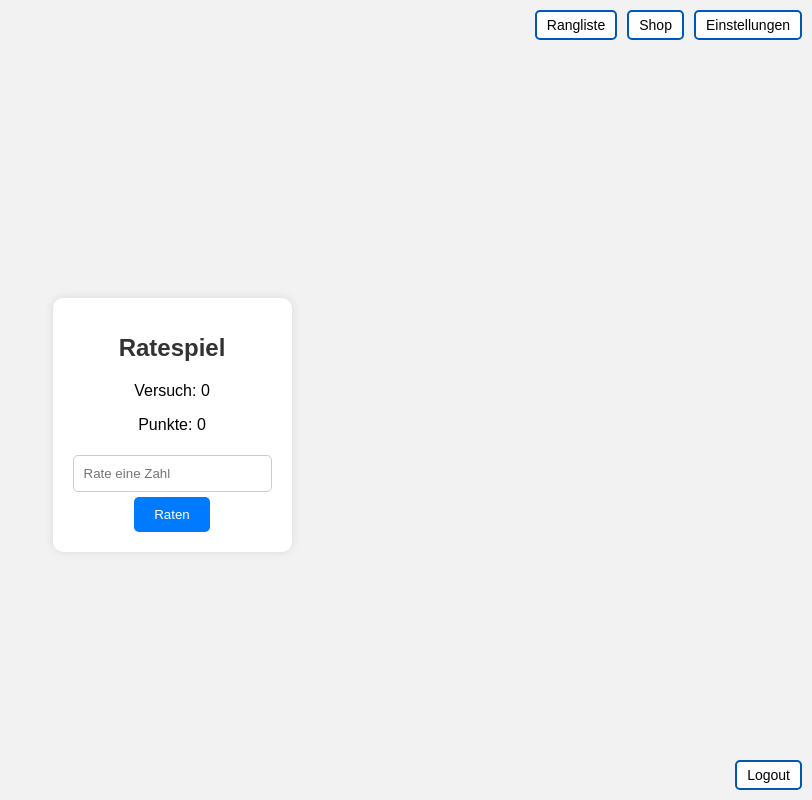
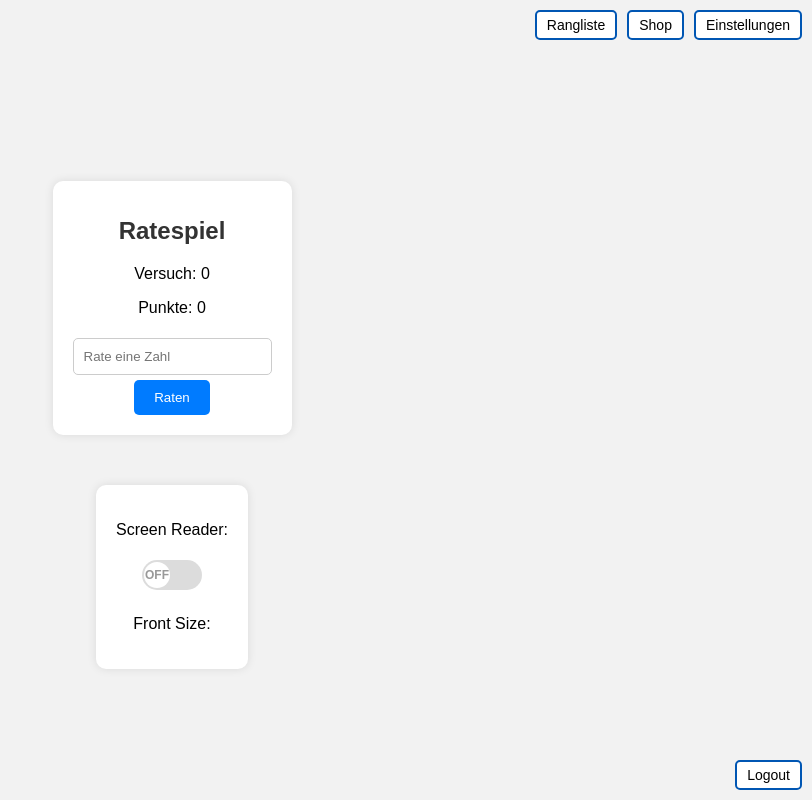
Before and after one commit to HerrOtter/dice-game, a Flask app: page / in a window 1280 px wide. Shown: the whole page, without its empty margins (468-1280 px from the left). Run offline with Flask 3, Linux system fonts and the light colour scheme; the visitor is signed in with stand-in values (Sample User, id 1); data that the repository does not hold is empty.

Commit message:
Add Settings to Frontend

```diff
--- a/dice/frontend/templates/play.html
+++ b/dice/frontend/templates/play.html
@@ -92,6 +92,15 @@
         </script>
     </div>
 
+    <div class="container" id="setting">
+        <p>Screen Reader:</p>
+        <label class="slider">
+            <input type="checkbox">
+            <span class="slider-inner"></span>
+        </label>
+        <p>Front Size:</p>
+    </div>
+
     <footer>
         <button class="logout-button" id="logout-button">Logout</button>
         <script>
--- a/dice/static/style.css
+++ b/dice/static/style.css
@@ -1,51 +1,3 @@
-/*body {
-    font-family: Arial, sans-serif;
-    background-color: #f2f2f2;
-    margin: 0;
-    padding: 0;
-    display: flex;
-    justify-content: center;
-    align-items: center;
-    flex-direction: column;
-    height: 100vh;
-}
-
-header {
-    position: fixed;
-    top: 0;
-    right: 0;
-    margin: 10px;
-}
-
-.nav-buttons {
-    display: flex;
-    gap: 10px;
-}
-
-.nav-button, .logout-button {
-    background-color: #fff;
-    color: #000;
-    border: 2px solid #0056b3;
-    cursor: pointer;
-    padding: 5px 10px;
-    font-size: 14px;
-}
-
-footer {
-    position: fixed;
-    bottom: 0;
-    right: 0;
-    margin: 10px;
-}
-
-.container {
-    background-color: #ffffff;
-    padding: 20px;
-    border-radius: 10px;
-    box-shadow: 0 0 10px rgba(0, 0, 0, 0.1);
-    text-align: center;
-}*/
-
 body {
     font-family: Arial, sans-serif;
     background-color: #f2f2f2;
@@ -96,10 +48,6 @@ footer {
     right: 0;
     margin: 10px;
 }
-
-/* ... restlicher CSS-Code ... */
-
-
 
 .container#error {
     background-color: crimson;
@@ -152,3 +100,56 @@ button:hover {
 .logout-button:hover, .nav-button:hover {
     color: #fff;
 }
+
+.slider {
+    position: relative;
+    display: inline-block;
+    width: 60px;
+    height: 30px;
+    background-color: #dcdcdc;
+    border-radius: 30px;
+    cursor: pointer;
+}
+
+.slider input {
+    display: none;
+}
+
+.slider-inner {
+    position: absolute;
+    top: 2px;
+    left: 2px;
+    width: 26px;
+    height: 26px;
+    background-color: white;
+    border-radius: 50%;
+    transition: 0.3s;
+}
+
+.slider input:checked + .slider-inner {
+    transform: translateX(30px);
+}
+
+.slider input:checked + .slider-inner::before {
+    content: 'ON';
+    display: block;
+    position: absolute;
+    top: 50%;
+    left: 50%;
+    transform: translate(-50%, -50%);
+    color: #007aff;
+    font-size: 12px;
+    font-weight: bold;
+}
+
+.slider-inner::before {
+    content: 'OFF';
+    display: block;
+    position: absolute;
+    top: 50%;
+    left: 50%;
+    transform: translate(-50%, -50%);
+    color: #999;
+    font-size: 12px;
+    font-weight: bold;
+}
```
